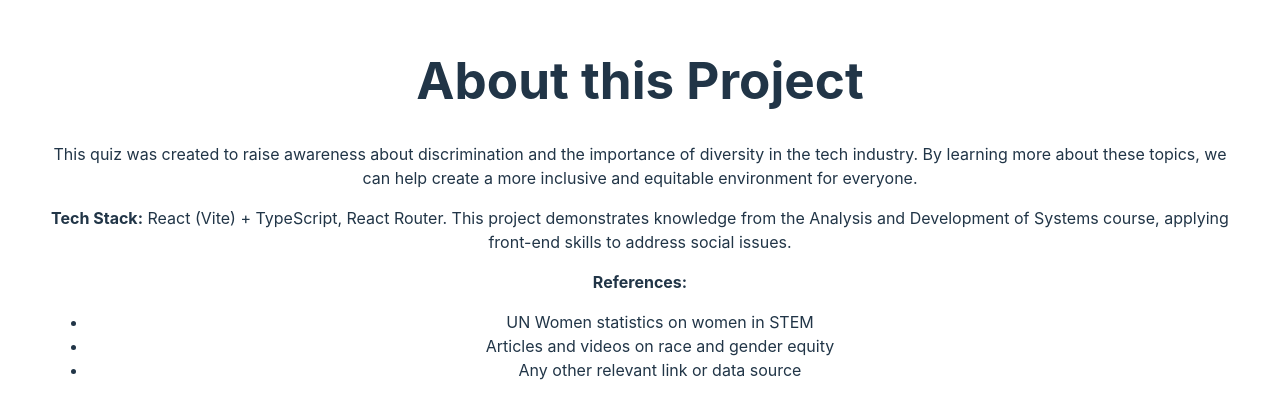
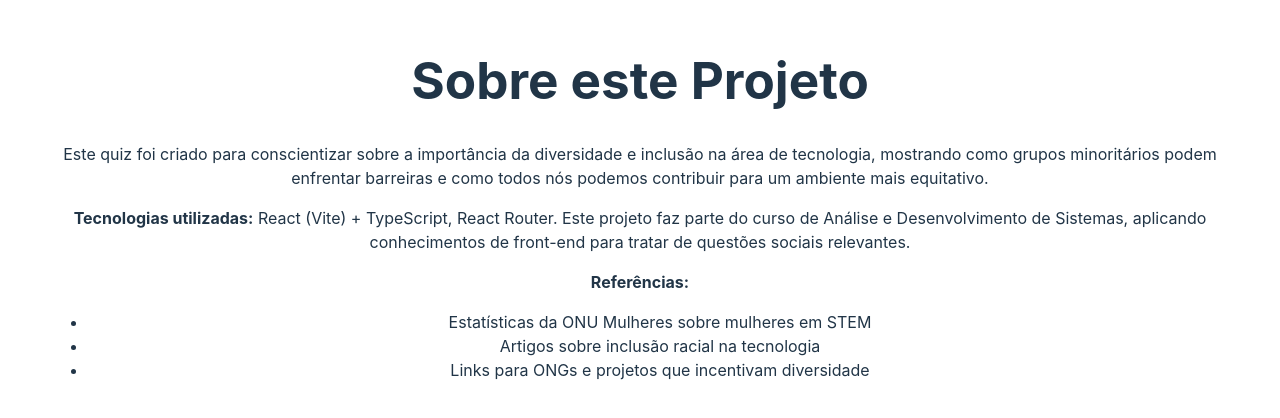
Before and after one commit to fjuncal/inclusion-quiz, a React (Vite) app: page /about in a window 1280 px wide. Shown: the part 192-610 px from the top of the page. Built offline with nearby package versions, Linux system fonts and the light colour scheme.

Commit message:
Colocando meu projeto em portugues

```diff
--- a/src/pages/About.tsx
+++ b/src/pages/About.tsx
@@ -1,27 +1,26 @@
-import React from "react";
-
 function About() {
   return (
     <div style={{ padding: "1rem" }}>
-      <h1>About this Project</h1>
+      <h1>Sobre este Projeto</h1>
       <p>
-        This quiz was created to raise awareness about discrimination and the
-        importance of diversity in the tech industry. By learning more about
-        these topics, we can help create a more inclusive and equitable
-        environment for everyone.
+        Este quiz foi criado para conscientizar sobre a importância da
+        diversidade e inclusão na área de tecnologia, mostrando como grupos
+        minoritários podem enfrentar barreiras e como todos nós podemos
+        contribuir para um ambiente mais equitativo.
       </p>
       <p>
-        <strong>Tech Stack:</strong> React (Vite) + TypeScript, React Router.
-        This project demonstrates knowledge from the Analysis and Development of
-        Systems course, applying front-end skills to address social issues.
+        <strong>Tecnologias utilizadas:</strong> React (Vite) + TypeScript,
+        React Router. Este projeto faz parte do curso de Análise e
+        Desenvolvimento de Sistemas, aplicando conhecimentos de front-end para
+        tratar de questões sociais relevantes.
       </p>
       <p>
-        <strong>References:</strong>
+        <strong>Referências:</strong>
       </p>
       <ul>
-        <li>UN Women statistics on women in STEM</li>
-        <li>Articles and videos on race and gender equity</li>
-        <li>Any other relevant link or data source</li>
+        <li>Estatísticas da ONU Mulheres sobre mulheres em STEM</li>
+        <li>Artigos sobre inclusão racial na tecnologia</li>
+        <li>Links para ONGs e projetos que incentivam diversidade</li>
       </ul>
     </div>
   );
--- a/src/pages/Quiz.tsx
+++ b/src/pages/Quiz.tsx
@@ -11,15 +11,24 @@ interface Question {
 function Quiz() {
   const questions: Question[] = [
     {
-      questionText: "Which group is underrepresented in tech?",
+      questionText: "Qual grupo é sub-representado na área de tecnologia?",
       answerOptions: [
-        { answerText: "Women and minorities", isCorrect: true },
-        { answerText: "Everyone is equally represented", isCorrect: false },
-        { answerText: "None", isCorrect: false },
-        { answerText: "Men in general", isCorrect: false },
+        { answerText: "Mulheres e minorias", isCorrect: true },
+        { answerText: "Homens em geral", isCorrect: false },
+        { answerText: "Ninguém é sub-representado", isCorrect: false },
+        { answerText: "Somente idosos", isCorrect: false },
       ],
     },
-    // Adicione mais perguntas aqui
+    {
+      questionText: "A diversidade em equipes de tecnologia pode gerar:",
+      answerOptions: [
+        { answerText: "Melhor criatividade e inovação", isCorrect: true },
+        { answerText: "Mais conflitos sem benefícios", isCorrect: false },
+        { answerText: "Queda de produtividade", isCorrect: false },
+        { answerText: "Nenhuma diferença significativa", isCorrect: false },
+      ],
+    },
+    // Adicione mais perguntas conforme quiser
   ];
 
   const [currentQuestion, setCurrentQuestion] = useState<number>(0);
@@ -40,23 +49,22 @@ function Quiz() {
 
   return (
     <div style={{ padding: "1rem" }}>
-      <h1>Inclusion Quiz</h1>
+      <h1>Quiz de Inclusão</h1>
       {showScore ? (
         <div>
           <p>
-            You scored {score} out of {questions.length}
+            Você acertou {score} de {questions.length} perguntas.
           </p>
-          {/* Mensagem de conscientização */}
           <p>
-            Remember, diversity and inclusion are essential for innovation in
-            technology!
+            Lembre-se de que diversidade e inclusão são fundamentais para a
+            inovação na tecnologia!
           </p>
         </div>
       ) : (
         <>
           <div>
             <p>
-              Question {currentQuestion + 1}/{questions.length}
+              Pergunta {currentQuestion + 1}/{questions.length}
             </p>
             <p>{questions[currentQuestion].questionText}</p>
           </div>
--- a/src/pages/VideoSection.tsx
+++ b/src/pages/VideoSection.tsx
@@ -3,27 +3,28 @@ import { Link } from "react-router-dom";
 function VideoSection() {
   return (
     <div style={{ padding: "1rem" }}>
-      <h1>Welcome to the Inclusion Quiz</h1>
+      <h1>Bem-vindo(a) ao Quiz de Inclusão</h1>
       <p>
-        Here, you'll learn about diversity, inclusion, and the challenges faced
-        by minority groups in tech. Watch the video below to get started.
+        Aqui você vai aprender sobre diversidade, inclusão e os desafios
+        enfrentados por grupos minoritários na área de tecnologia. Assista ao
+        vídeo abaixo para começar.
       </p>
 
-      {/* Exemplo de iframe embutindo um vídeo do YouTube */}
+      {/* Exemplo de iframe com um vídeo (troque pela URL de um vídeo sobre inclusão) */}
       <iframe
         width="560"
         height="315"
         src="https://www.youtube.com/embed/dQw4w9WgXcQ"
-        title="Educational Video"
+        title="Vídeo Educativo"
         allowFullScreen
       />
 
       <div style={{ marginTop: "1rem" }}>
         <p>
-          After watching the video, click below to start the quiz and test your
-          knowledge.
+          Depois de assistir ao vídeo, clique no botão abaixo para iniciar o
+          quiz e testar seus conhecimentos.
         </p>
-        <Link to="/quiz">Start Quiz</Link>
+        <Link to="/quiz">Iniciar Quiz</Link>
       </div>
     </div>
   );
```
